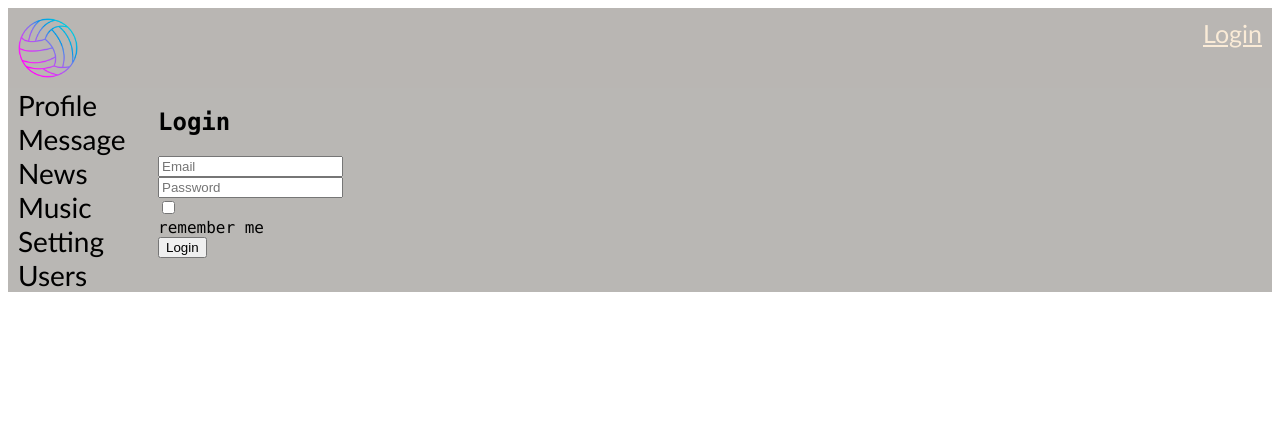
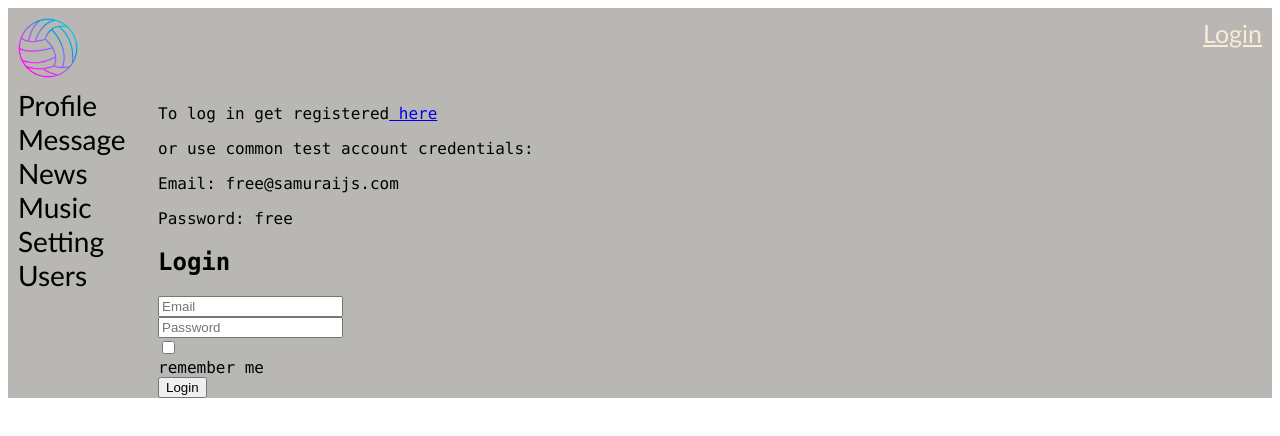
Before and after one commit to KIRYL15/samurai-way, a React (Create React App) app: page /login in a window 1280 px wide. Shown: the top 436 px of the page. Built offline with nearby package versions, Linux system fonts and the light colour scheme; no server answers.

Commit message:
feat: add login initialization form for free

```diff
--- a/src/components/Login/Login.tsx
+++ b/src/components/Login/Login.tsx
@@ -68,6 +68,14 @@
     }
     return (
         <div className={style.loginBox}>
+            <p>To log in get registered
+                <a href={'https://social-network.samuraijs.com/'}
+                   target={'_blank'}> here
+                </a>
+            </p>
+            <p>or use common test account credentials:</p>
+            <p>Email: free@samuraijs.com</p>
+            <p>Password: free</p>
             <h2>Login</h2>
             <LoginFormRedux captchaUrl={props.captchaUrl} onSubmit={onSubmit}/>
         </div>
```
